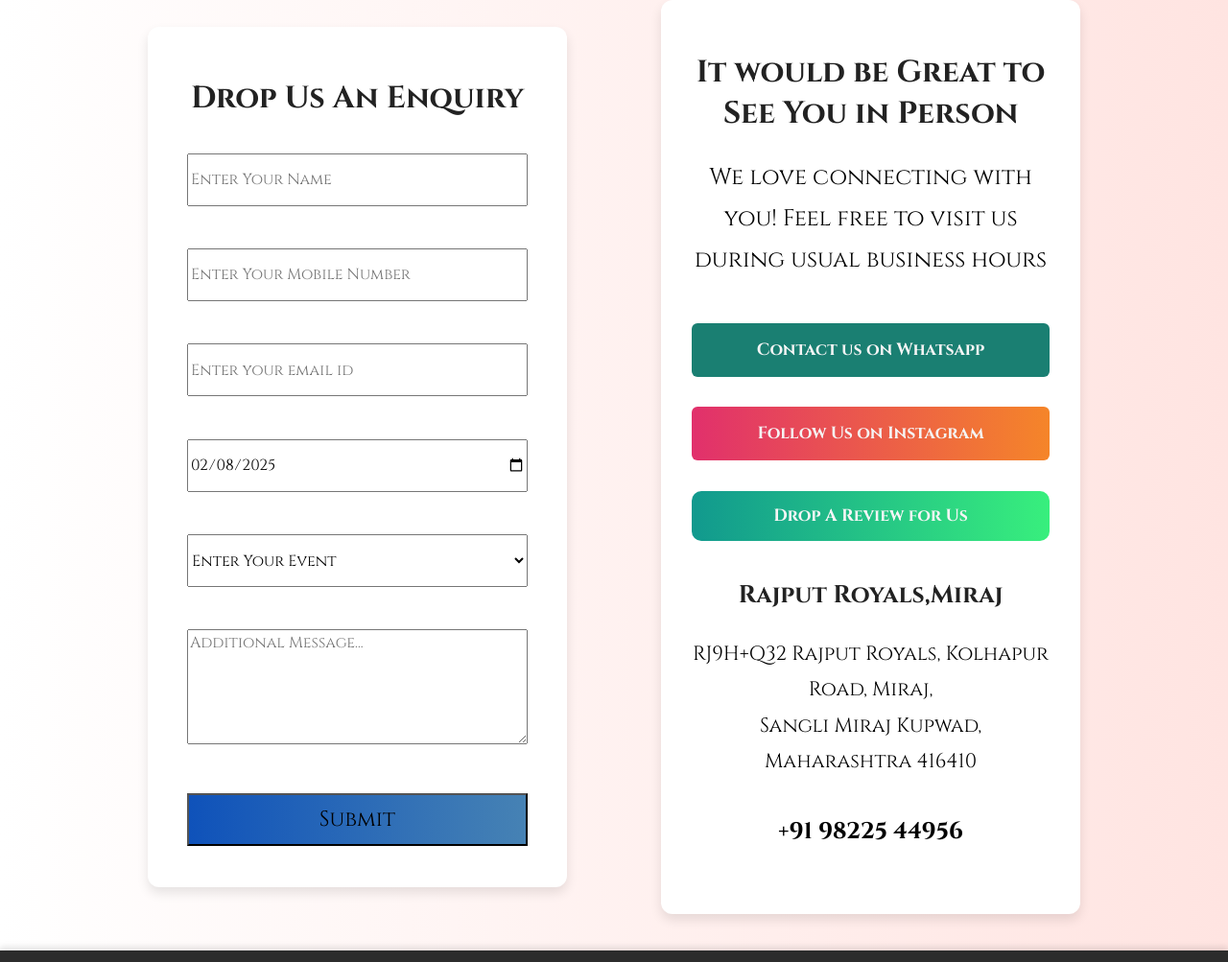
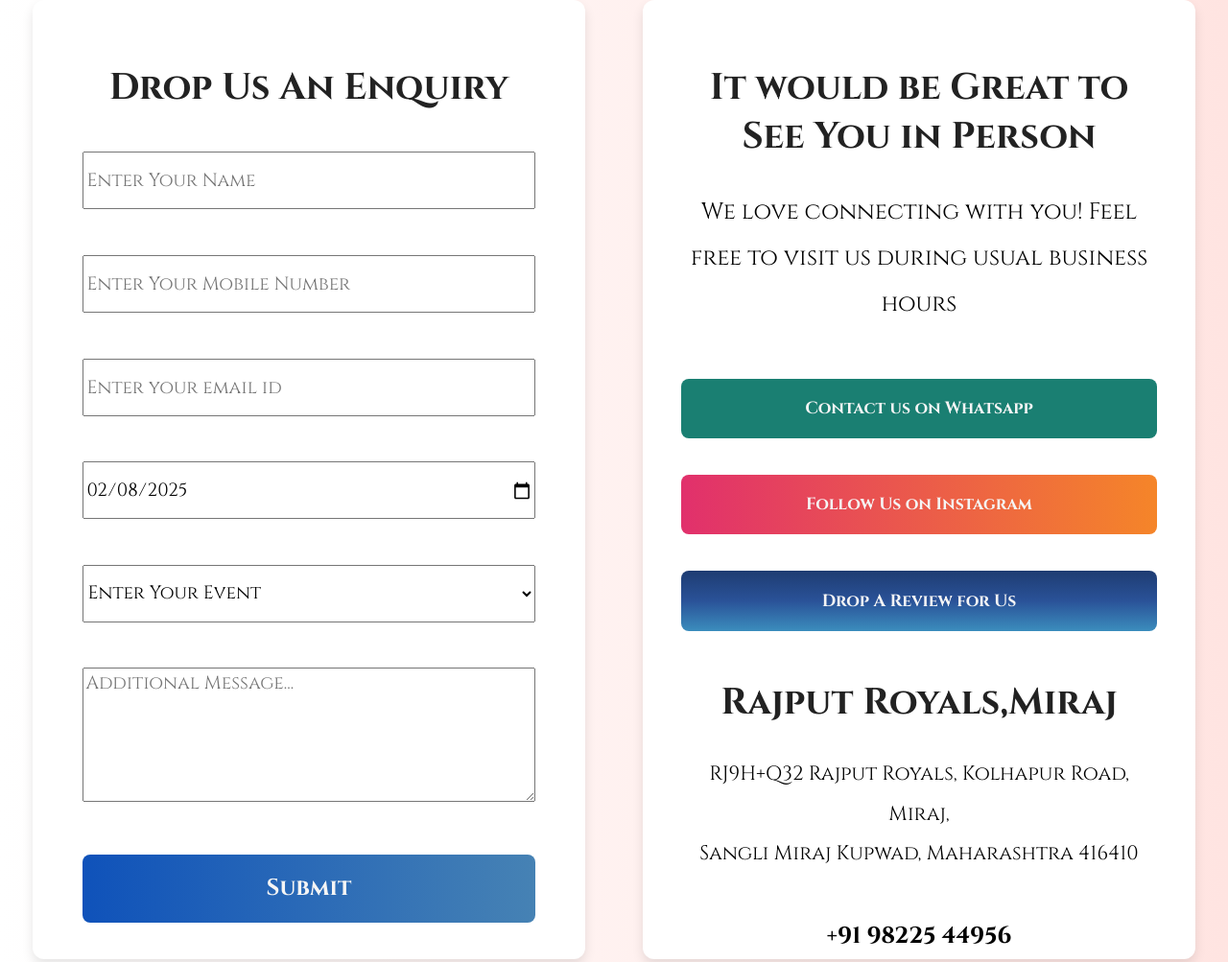
Before and after one commit to AdityaBaldawa23/RajputRoyals, a website: page index.html in a window 1280 px wide. Shown: the part 4181-5184 px from the top of the page at 96% size. Drawn offline with nearby package versions, Linux system fonts and the light colour scheme.

Commit message:
Updated the setting

```diff
--- a/LandingPage/LandingPage.css
+++ b/LandingPage/LandingPage.css
@@ -546,54 +546,59 @@ button.prev:hover, button.next:hover {
 }
 
 
+/* Section Container */
 #section7 {
   display: flex;
-  justify-content: space-between;
+  justify-content: center;
   align-items: center;
-  padding: 2% 8%;
+  padding: 3% 0;
+  width: 100%;
   border-radius: 12px;
-  /* box-shadow: 0 6px 12px rgba(0, 0, 0, 0.1); */
-  max-width: 1200px;
-  margin: auto;
+  gap: 50px; /* Space between form and contact section */
 }
 
+/* Contact & Form Containers */
 #contact_main, #form {
-  max-width: 550px;
+  max-width: 700px;
   text-align: center;
-  padding: 25px;
-  background-color: #ffffff;
+  padding: 35px;
+  background-color: #fff;
   border-radius: 12px;
   box-shadow: 0 6px 12px rgba(0, 0, 0, 0.1);
-  /* height: 900px; */
+  height: 1000px;
+  width: 45%;
 }
 
+/* Headings */
 #contact_main h1, #form h1 {
   color: #222;
   font-weight: bold;
-  font-size: 2.2rem;
-  margin-bottom: 1.5rem;
+  font-size: 2.8rem;
+  margin-bottom: 1.8rem;
 }
 
+/* Paragraph Styling */
 #contact_main p {
-  font-size: 1.3rem;
+  font-size: 1.6rem;
   color: black;
-  line-height: 1.8;
-  margin-bottom: 2rem;
+  line-height: 2;
+  margin-bottom: 2.5rem;
 }
 
-#whatsapp_button,
-#instabutton, #reviewbutton {
-  font-size: 1.2rem;
+/* Buttons */
+#whatsapp_button, #instabutton, #reviewbutton, #submit {
+  font-size: 1.9rem;
   font-weight: bold;
-  padding: 14px 22px;
-  margin: 12px 0;
+  padding: 16px 24px;
+  margin: 14px 0;
   border: none;
-  border-radius: 10px;
+  border-radius: 12px;
   cursor: pointer;
   transition: background-color 0.3s ease-in-out;
   width: 90%;
 }
 
+/* WhatsApp Button */
 #whatsapp_button {
   background-color: #1a7f72;
   color: whitesmoke;
@@ -603,6 +608,7 @@ button.prev:hover, button.next:hover {
   background-color: #128c7e;
 }
 
+/* Instagram Button */
 #instabutton {
   background: linear-gradient(to right, #e1306c, #f58529);
   color: whitesmoke;
@@ -612,95 +618,79 @@ button.prev:hover, button.next:hover {
   background: linear-gradient(to right, #f58529, #e1306c);
 }
 
-#reviewbutton{
-  background: linear-gradient(to right, #11998e, #38ef7d);
+/* Review Button */
+#reviewbutton {
+  background: linear-gradient(180deg, #1e3c72, #2a5298, #3b8dbd);
   color: whitesmoke;
-  width:100%;
+  /* width: 100%; */
 }
 
-#reviewbutton:hover{
-  background: linear-gradient(to left, #11998e, #38ef7d);
-  color: whitesmoke;
-  width:100%;
+#reviewbutton:hover {
+  background: linear-gradient(360deg, #1e3c72, #2a5298, #3b8dbd);
 }
 
-
-#contact_main h1 span {
-  color: #222;
-  font-size: 1.6rem;
-}
-
-#contact_main p span {
-  font-weight: bold;
-}
-
+/* Contact Info */
 #contact_main .contact-info {
   margin-top: 3%;
-  font-size: 1.4rem;
+  font-size: 1.6rem;
   color: #222;
 }
 
 #contact_main .contact-info p {
-  margin: 6px 0;
+  margin: 8px 0;
 }
 
 #contact_main .contact-info .phone-number {
-  font-size: 1.6rem;
+  font-size: 1.8rem;
   font-weight: bold;
   color: #1a7f72;
 }
 
+/* Responsive Design */
 @media screen and (min-width: 1024px) {
   #section7 {
-    padding: 3% 12%;
-    max-width: 1400px;
+    padding: 3% 0;
+    gap: 60px; /* Increased space for larger screens */
   }
 
-  #form,
-  #contact_main {
+  #form, #contact_main {
     width: 45%;
-    max-width: 600px;
-    padding: 2rem;
-    height: fit-content;
+    max-width: 850px;
+    padding: 2.5rem;
   }
 
-  #form input,
-  #form select,
-  #form textarea,
-  #form button {
+  #form input, #form select, #form textarea {
     width: 95%;
-    height: 55px;
-    font-size: 1rem;
-    margin: 0.7rem 0;
+    height: 60px;
+    font-size: 1.2rem;
+    margin: 0.8rem 0;
   }
 
   #form textarea {
-    height: 120px;
+    height: 140px;
   }
 
-  #contact_main h1,
-  #form h1 {
-    font-size: 2rem;
+  #contact_main h1, #form h1 {
+    font-size: 2.4rem;
   }
 
-  #contact_main p,
-  #contact_main span,
-  #form button {
-    font-size: 1.4rem;
-  }
 
-  #whatsapp_button,
-  #instabutton {
+  #whatsapp_button, #instabutton, #reviewbutton,#submit {
     width: 100%;
-    padding: 1rem;
-    font-size: 1.1rem;
-    margin-bottom: 1.2rem;
-    border-radius: 6px;
+    padding: 1.2rem;
+    font-size: 1.3rem;
+    margin-bottom: 1.5rem;
+    border-radius: 8px;
   }
 }
 
+/* Submit Button */
 #submit {
   background: linear-gradient(to right, #0f52ba, #4682b4);
+  font-size: 1.5rem;
+  width: 95%;
+  color: whitesmoke;
+  font-weight: bolder;
 }
 
 #submit:hover {
@@ -730,6 +720,7 @@ button.prev:hover, button.next:hover {
     padding: 1.5rem; /* Add padding inside the sections */
     margin: 0 auto; /* Center the sections */
     background-color: #fff; /* Keep white background for sections */
+    height: fit-content;
   }
 
   #form input,
@@ -765,7 +756,7 @@ button.prev:hover, button.next:hover {
   }
 
   #whatsapp_button,
-  #instabutton {
+  #instabutton, #reviewbutton,#submit {
     width: 100%; /* Buttons take full width */
     padding: 0.75rem; /* Add padding for touch-friendly buttons */
     font-size: 1rem; /* Adjust font size */
--- a/index.html
+++ b/index.html
@@ -213,7 +213,7 @@
             <a href="https://www.instagram.com/rajputroyals_miraj/?hl=en">
                 <button id="instabutton" style="font-size: 1.1rem; font-weight: bold;">Follow Us on Instagram</button>
             </a><br>
-            <a href="https://www.instagram.com/rajputroyals_miraj/?hl=en">
+            <a href="https://www.google.com/search?sca_esv=aac09e88d3bc5d88&sxsrf=AHTn8zot_N4vHZNEfTKIbrkdmSLwUqlVFA:1739017049049&si=APYL9bs7Hg2KMLB-4tSoTdxuOx8BdRvHbByC_AuVpNyh0x2KzTEI7SbaoMQLGVJnoDL8AYC-142eNlUlomveTUf1A_OBnyHSz1F2fpRgcqMhDvQT7IXUIHrHXutsHTmhZ2hqB-ReDN4BNI2y4jFpC7ZhhR-J1TG8tw%3D%3D&q=Rajput+Royals,+Miraj+Reviews&sa=X&ved=2ahUKEwjf7N2rh7SLAxVORmcHHZ4OFDYQ0bkNegQIHRAE&biw=1536&bih=798&dpr=1.25">
                 <button id="reviewbutton" style="font-size: 1.1rem; font-weight: bold;">Drop A Review for Us</button>
             </a>
             <h1><span>Rajput Royals,Miraj</span><br></h1>
```
